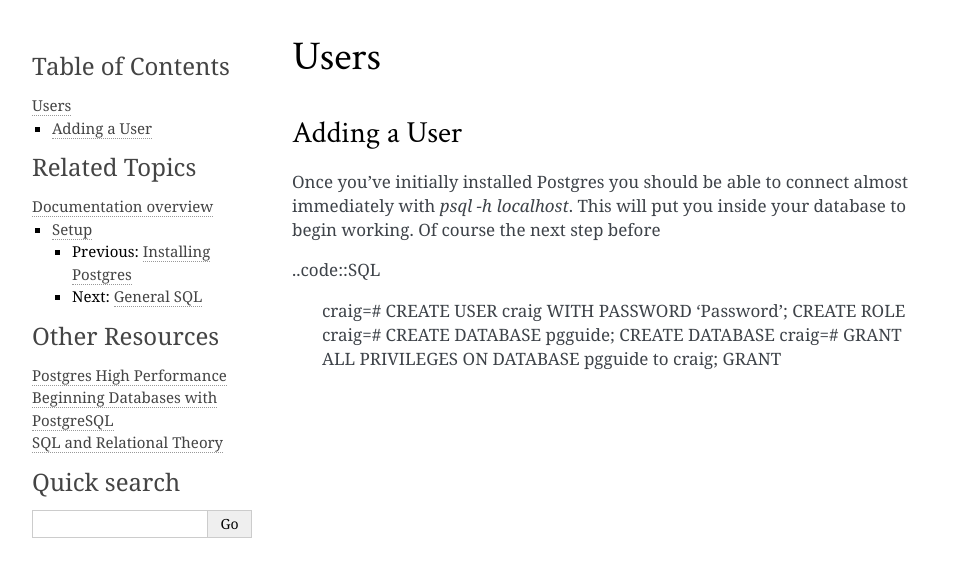
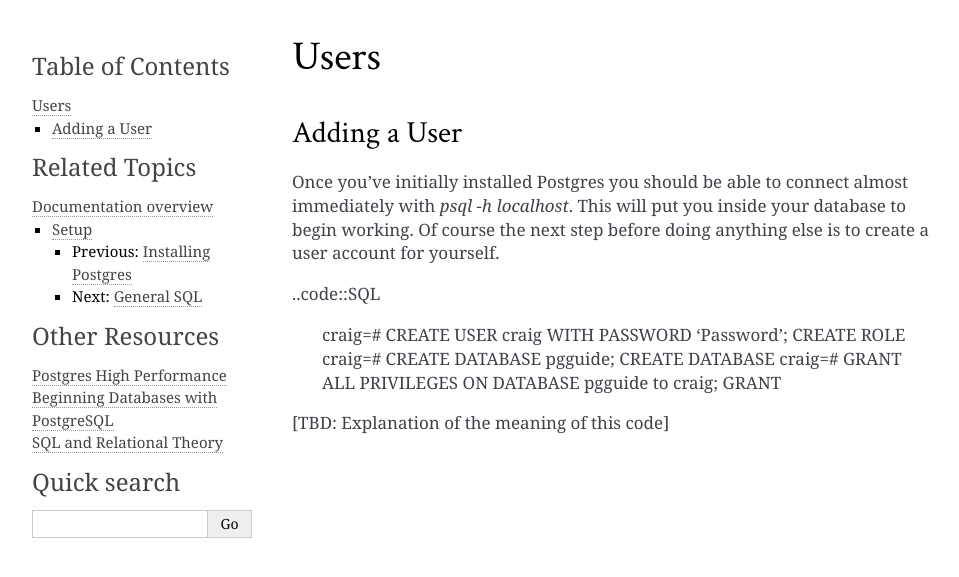
Before and after one commit to craigkerstiens/postgresguide.com, a Sphinx documentation site: the page built from source/setup/users.rst, in a window 1280 px wide. Shown: the top 577 px of the page, without its empty margins (148-1107 px from the left). Built offline with Sphinx 7.4.7, drawn with Linux system fonts in a browser that asks for light colours.

Commit message:
Clarify sentence that ended abruptly.

```diff
--- a/source/setup/users.rst
+++ b/source/setup/users.rst
@@ -4,7 +4,7 @@ Users
 Adding a User
 -------------
 
-Once you've initially installed Postgres you should be able to connect almost immediately with `psql -h localhost`. This will put you inside your database to begin working. Of course the next step before
+Once you've initially installed Postgres you should be able to connect almost immediately with `psql -h localhost`. This will put you inside your database to begin working. Of course the next step before doing anything else is to create a user account for yourself.
 
 ..code::SQL
 
@@ -14,3 +14,5 @@ Once you've initially installed Postgres you should be able to connect almost im
    CREATE DATABASE
    craig=# GRANT ALL PRIVILEGES ON DATABASE pgguide to craig;
    GRANT
+
+[TBD: Explanation of the meaning of this code]
```
